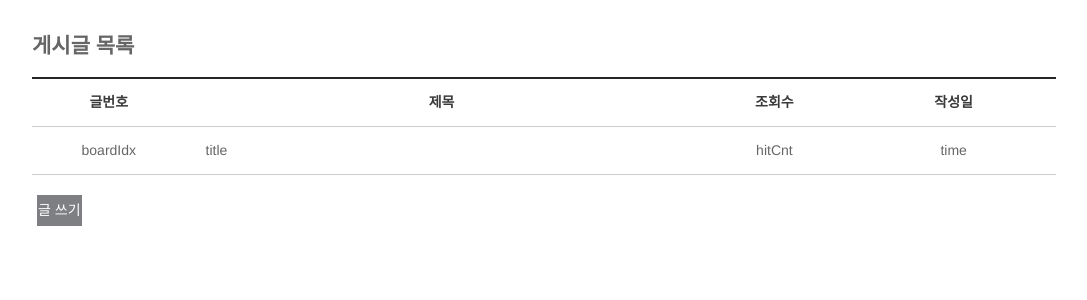
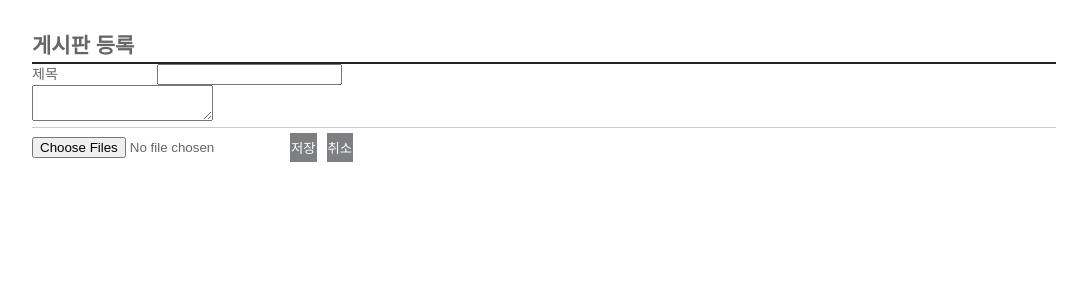
Before and after one commit to sanggil1107/cafe-order-system-, a React app in the folder src/main/frontend/: page /write in a window 1280 px wide. Shown: the top 300 px of the page, without its empty margins (96-1183 px from the left). Built offline with nearby package versions, Linux system fonts and the light colour scheme; a web font is replaced by a local one.

Commit message:
화면 개발

```diff
--- a/src/main/frontend/package.json
+++ b/src/main/frontend/package.json
@@ -11,12 +11,14 @@
     "@testing-library/user-event": "^12.1.10",
     "@typescript-eslint/eslint-plugin": "^4.5.0",
     "@typescript-eslint/parser": "^4.5.0",
+    "axios": "^0.21.1",
     "babel-eslint": "^10.1.0",
     "babel-jest": "^26.6.0",
     "babel-loader": "8.1.0",
     "babel-plugin-named-asset-import": "^0.3.7",
     "babel-preset-react-app": "^10.0.0",
     "bfj": "^7.0.2",
+    "bootstrap": "^5.0.2",
     "camelcase": "^6.1.0",
     "case-sensitive-paths-webpack-plugin": "2.3.0",
     "css-loader": "4.3.0",
@@ -54,6 +56,7 @@
     "react-dev-utils": "^11.0.3",
     "react-dom": "^17.0.2",
     "react-refresh": "^0.8.3",
+    "react-router-dom": "^5.2.0",
     "resolve": "1.18.1",
     "resolve-url-loader": "^3.1.2",
     "sass-loader": "^10.0.5",
--- a/src/main/frontend/src/components/Main.js
+++ b/src/main/frontend/src/components/Main.js
@@ -1,12 +1,21 @@
 import React from 'react';
 import Review from './Review';
+import ReviewDetail from './ReviewDetail';
+import ReviewWrite from './ReviewWrite';
+import { BrowserRouter as Router, Switch, Route } from 'react-router-dom'
 
 const Main = () => {
-  return (
-    <div>
-      <Review></Review>
-    </div>
-  );
+    return (
+        <div>
+            <Router>
+                <Switch>
+                    <Route exact path="/" component={Review}></Route>
+                    <Route exact path="/insert" component={ReviewDetail}></Route>
+                    <Route exact path="/write" component={ReviewWrite}></Route>
+                </Switch>
+            </Router>
+        </div>
+    );
 }
 
 export default Main;
--- a/src/main/frontend/src/components/Review.js
+++ b/src/main/frontend/src/components/Review.js
@@ -1,5 +1,7 @@
 import React from 'react';
 import ReviewDetail from './ReviewDetail';
+import { Link } from 'react-router-dom';
+import { BrowserRouter as Router, Switch, Route } from 'react-router-dom'
 import './review.css'
 
 const Review = () => {
@@ -43,9 +45,7 @@ const Review = () => {
                         <tr>
                             <td>boardIdx</td>
                             <td class="title">
-                                {/* <ReviewDetail>title</ReviewDetail> */}
-                                <a href="/" onClick={handleClick}>title</a>
-
+                                <Link to="/insert">title</Link>
                             </td>
                             <td>hitCnt</td>
                             <td>time</td>
@@ -53,6 +53,15 @@ const Review = () => {
                     </tbody>
                 </table>
                 <a href="/board/Write" class="btn">글 쓰기</a>
+                <Link to="/write">
+                    <button>글 쓰기</button>
+                </Link>
+                {/* <Router>
+                    <Switch>
+                        <Route exact path="/" component={Review}></Route>
+                        <Route exact path="/insert" component={ReviewDetail}></Route>
+                    </Switch>
+                </Router> */}
             </div>
         </div>
     );
--- a/src/main/frontend/src/components/ReviewDetail.js
+++ b/src/main/frontend/src/components/ReviewDetail.js
@@ -1,7 +1,8 @@
 import React from 'react';
 import './review.css'
 
-const ReviewDetail = () => {
+const ReviewDetail = (props) => {
+
     return (
         <div class="container">
             <h2>게시글 상세 화면</h2>
@@ -43,12 +44,13 @@ const ReviewDetail = () => {
                 <input type="hidden" name="boardIdx" />
                 <input type="hidden" id="method" name="_method" />
             </form>
-            <div class="file_list" >
+            {/* <div class="file_list" >
 
-            </div>
-            <input type="button" id="list" value="목록으로" />
-            <input type="button" id="edit" value="수정하기" />
-            <input type="button" id="delete" value="삭제하기" />
+            </div> */}
+            <br></br>
+            <button id="list" onClick={() => props.history.goBack()}>목록으로</button>
+            <button id="edit">수정하기</button>
+            <button id="delete">삭제하기</button>
         </div>
     );
 }
--- a/src/main/frontend/src/components/ReviewWrite.js
+++ b/src/main/frontend/src/components/ReviewWrite.js
@@ -1,11 +1,28 @@
 import React from 'react';
+import './review.css'
 
-const ReviewWrite = () => {
-  return (
-    <div>
-
-    </div>
-  );
+const ReviewWrite = (props) => {
+    return (
+        <div class="container">
+            <h2>게시판 등록</h2>
+            <form id="frm" name="frm" method="POST" action="/board/Insert" enctype="multipart/form-data">
+                <table class="board_detail">
+                    <tr>
+                        <td>제목</td>
+                        <td><input type="text" id="title" name="title" /></td>
+                    </tr>
+                    <tr>
+                        <td colspan="2">
+                            <textarea name="contents" id="contents"></textarea>
+                        </td>
+                    </tr>
+                </table>
+                <input type="file" id="files" name="files" multiple="multiple" />
+                <input type="submit" id="submit" value="저장" class="btn" />
+                <input type="button" id="cancel" value="취소" class="btn" onClick={() => props.history.goBack()}/>
+            </form>
+        </div>
+    );
 }
 
 export default ReviewWrite;
```
Also changed, not shown: src/main/frontend/src/App.js (indentation only), 1 other file (tests, documents, lock files or other folders).
